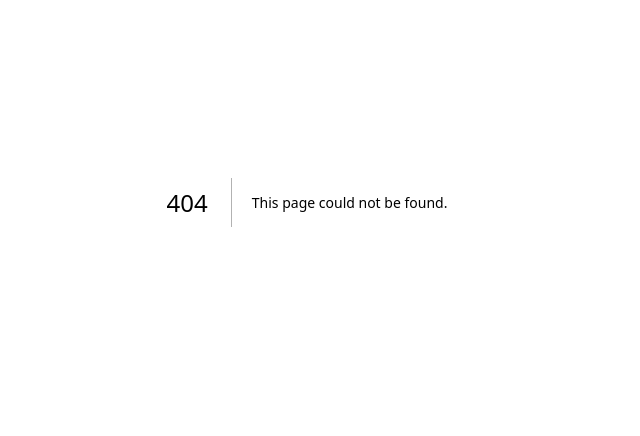
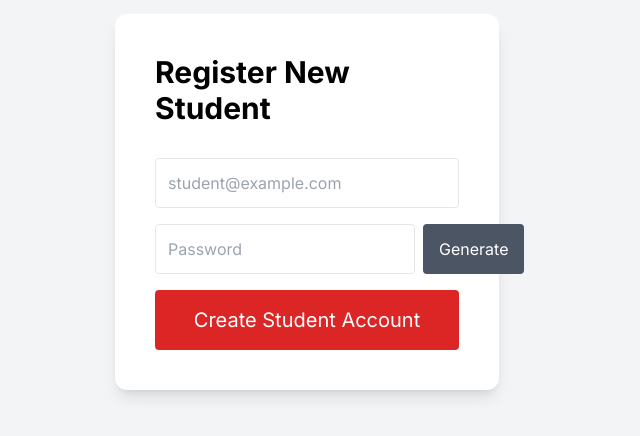
Before and after one commit to xurshid686/TeachingX, a Next.js app: page /admin/register-student in a window 1280 px wide. Before the commit this address had no page. Shown: the part 198-634 px from the top of the page, without its empty margins (333-973 px from the left). Built offline with nearby package versions, Linux system fonts and the light colour scheme.

Commit message:
Create page.tsx

```diff
--- /dev/null
+++ b/app/admin/register-student/page.tsx
@@ -0,0 +1,70 @@
+"use client"
+
+import { useState } from 'react'
+import { supabaseAdmin } from '@/lib/supabase'
+
+export default function RegisterStudent() {
+  const [email, setEmail] = useState('')
+  const [password, setPassword] = useState('')
+  const [message, setMessage] = useState('')
+
+  const generatePassword = () => {
+    const pass = Math.random().toString(36).slice(-8) + "A1!"
+    setPassword(pass)
+  }
+
+  const createStudent = async () => {
+    const { data, error } = await supabaseAdmin.auth.admin.createUser({
+      email,
+      password,
+      email_confirm: true
+    })
+
+    if (error) {
+      setMessage("Error: " + error.message)
+    } else {
+      setMessage(`SUCCESS! Send this to student:
+Email: ${email}
+Password: ${password}
+Login: yourdomain.com/login`)
+    }
+  }
+
+  return (
+    <div className="min-h-screen bg-gray-100 flex items-center justify-center">
+      <div className="bg-white p-10 rounded-xl shadow-lg w-96">
+        <h1 className="text-3xl font-bold mb-8">Register New Student</h1>
+        <input
+          type="email"
+          placeholder="student@example.com"
+          value={email}
+          onChange={(e) => setEmail(e.target.value)}
+          className="w-full p-3 border rounded mb-4"
+        />
+        <div className="flex gap-2 mb-4">
+          <input
+            type="text"
+            placeholder="Password"
+            value={password}
+            readOnly
+            className="flex-1 p-3 border rounded"
+          />
+          <button onClick={generatePassword} className="bg-gray-600 text-white px-4 rounded">
+            Generate
+          </button>
+        </div>
+        <button
+          onClick={createStudent}
+          className="w-full bg-red-600 text-white py-4 rounded text-xl hover:bg-red-700"
+        >
+          Create Student Account
+        </button>
+        {message && (
+          <div className="mt-6 p-4 bg-gray-100 rounded whitespace-pre-wrap">
+            {message}
+          </div>
+        )}
+      </div>
+    </div>
+  )
+}
```
